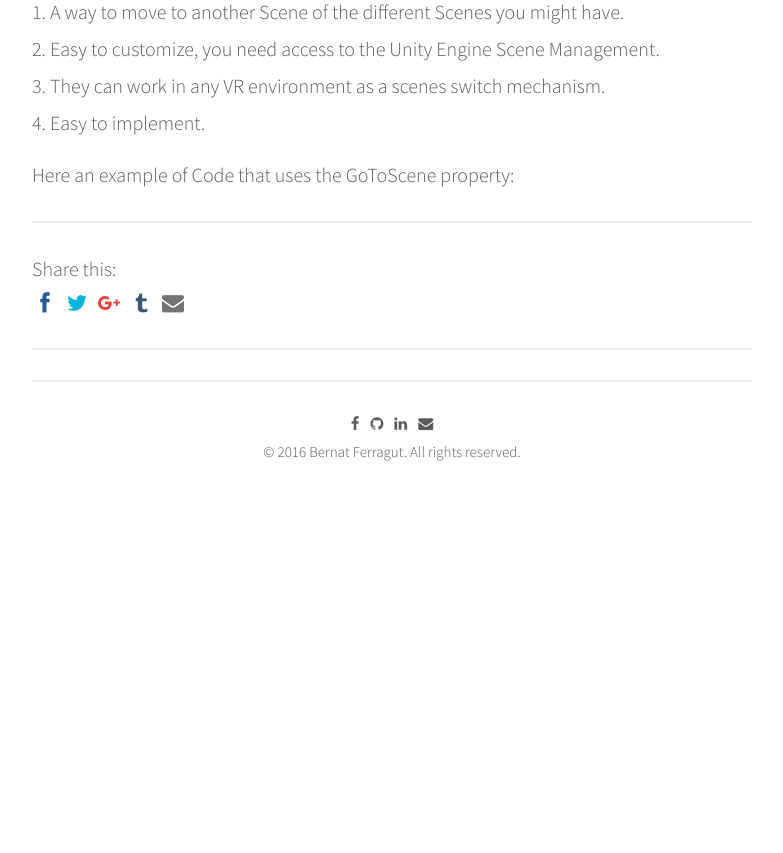
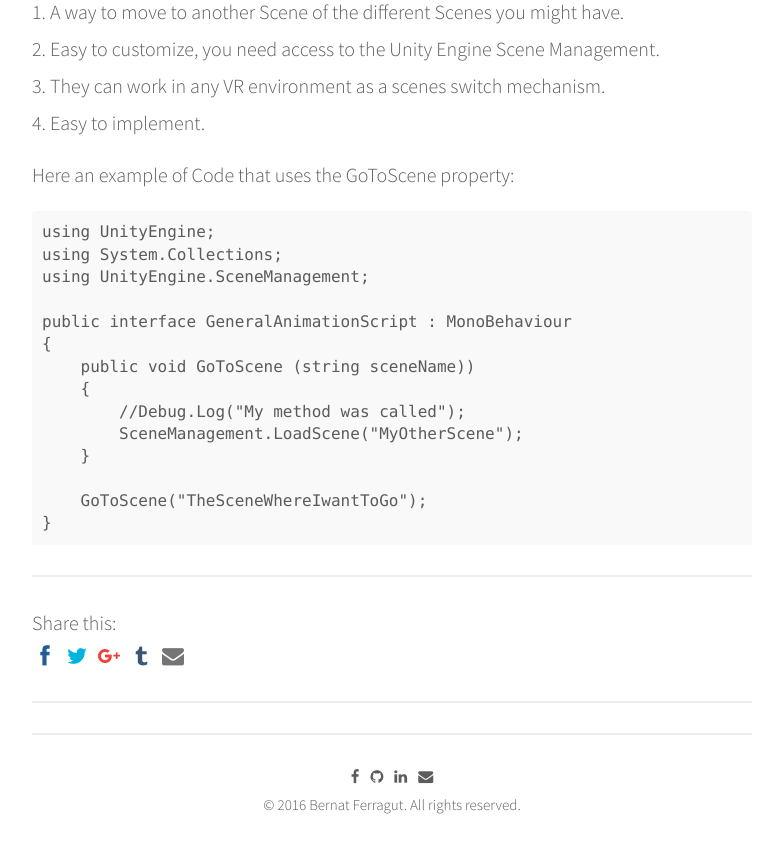
Before and after one commit to bernatferragut/FutureWeb-blog, a Jekyll site: the page built from _posts/24-11-16-VR-Interaction-Part5.md, in a window 1280 px wide and 900 px high, scrolled down 7453 px, cut to the strip 38-891 px from the top of the window. Shown: the whole strip, without its empty margins (248-1031 px from the left). Built offline with Jekyll 4.4.1, drawn with Linux system fonts in a browser that asks for light colours; nearby versions of some CDN libraries; comment, search, counter and statistics services are not loaded; before the commit the page ends 8055 px from its top, so only the background shows below that.

Commit message:
Update 24-11-16-VR-Interaction-Part5.md
GoToScene Code

```diff
--- a/_posts/24-11-16-VR-Interaction-Part5.md
+++ b/_posts/24-11-16-VR-Interaction-Part5.md
@@ -259,3 +259,19 @@ Here an example of Code that achieves the results of a Random Teleport Object:
 4. Easy to implement.
 
 Here an example of Code that uses the GoToScene property:
+
+
+    using UnityEngine;
+    using System.Collections;
+    using UnityEngine.SceneManagement;
+
+    public interface GeneralAnimationScript : MonoBehaviour
+    {
+        public void GoToScene (string sceneName))
+        {
+            //Debug.Log("My method was called");
+            SceneManagement.LoadScene("MyOtherScene");
+        }
+
+        GoToScene("TheSceneWhereIwantToGo");
+    }
```
